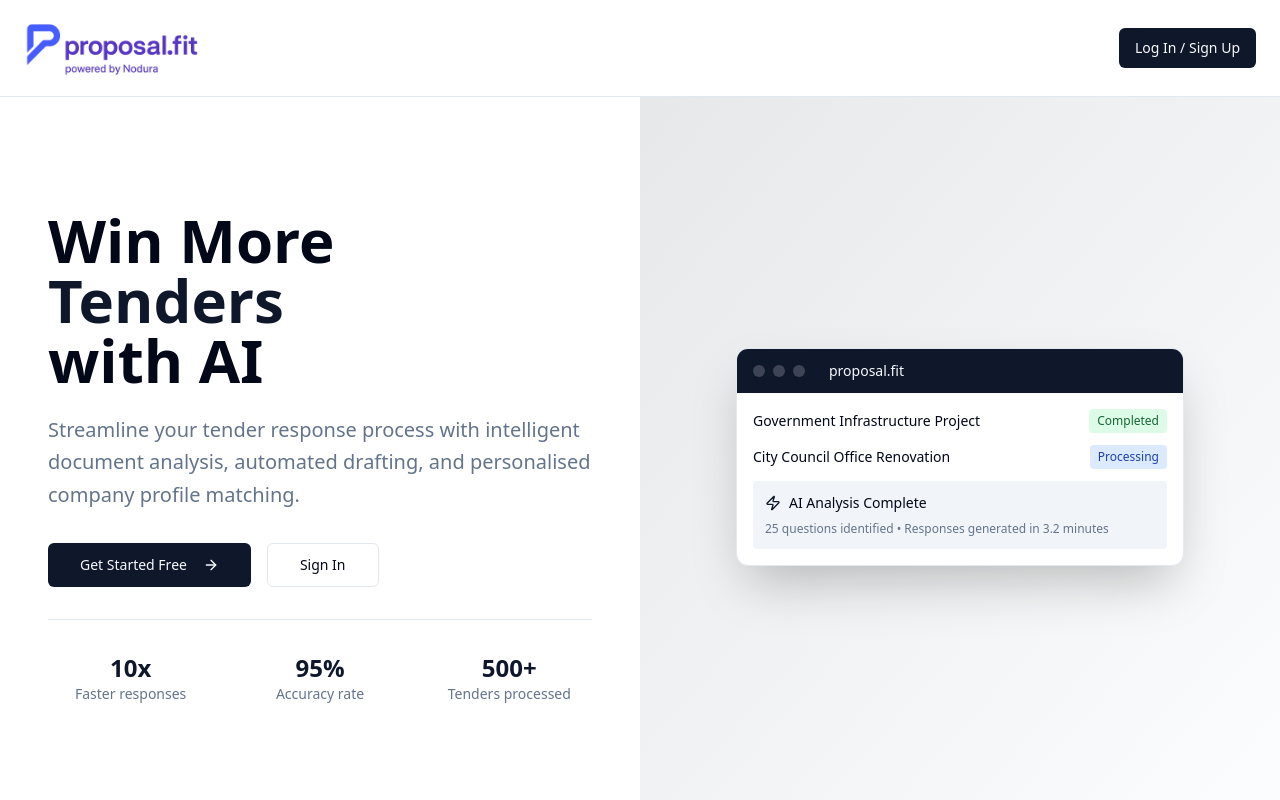
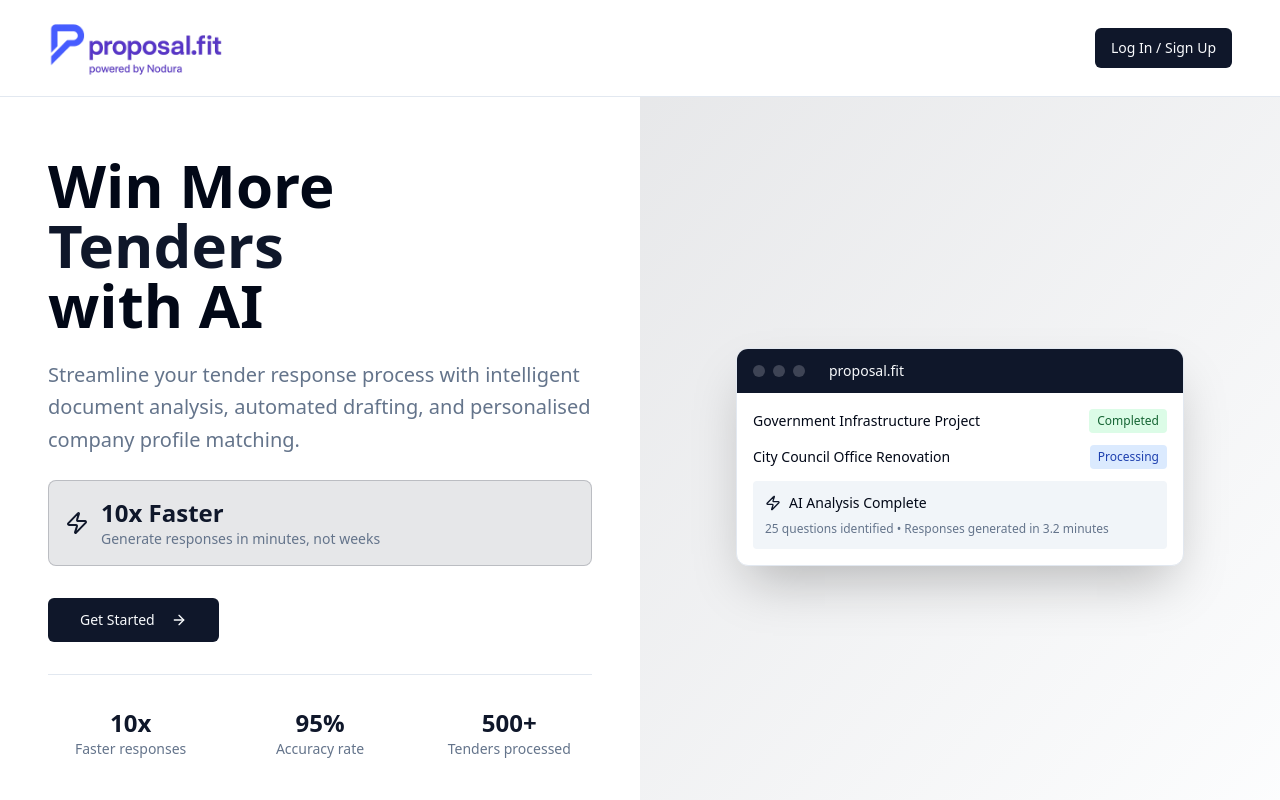
Before and after one commit to jontycasson/tender-scribe-smart, a React (Vite) app: page / in a window 1280 px wide. Shown: the top 800 px of the page. Built offline with nearby package versions, Linux system fonts and the light colour scheme.

Commit message:
Refactor homepage for clarity

```diff
--- a/src/components/Navigation.tsx
+++ b/src/components/Navigation.tsx
@@ -36,7 +36,7 @@ export const Navigation = ({ showNewTenderButton = false }: NavigationProps) =>
 
   return (
     <header className="border-b bg-card">
-      <div className="max-w-7xl mx-auto px-6 py-4">
+      <div className="max-w-7xl mx-auto px-6 lg:px-12 py-4">
         <div className="flex items-center justify-between">
           <div className="flex items-center">
             <Link to="/" className="flex items-center hover:opacity-80 transition-opacity">
--- a/src/components/homepage/SplitHeroVariant.tsx
+++ b/src/components/homepage/SplitHeroVariant.tsx
@@ -29,20 +29,28 @@ export const SplitHeroVariant = () => {
               with AI
             </h1>
 
-            <p className="text-xl text-muted-foreground mb-8 leading-relaxed">
+            <p className="text-xl text-muted-foreground mb-6 leading-relaxed">
               Streamline your tender response process with intelligent document analysis,
               automated drafting, and personalised company profile matching.
             </p>
 
+            {/* Speed Highlight */}
+            <div className="bg-primary/10 border border-primary/20 rounded-lg p-4 mb-8">
+              <div className="flex items-center gap-3">
+                <Zap className="h-6 w-6 text-primary" />
+                <div>
+                  <div className="text-2xl font-bold text-primary">10x Faster</div>
+                  <div className="text-sm text-muted-foreground">Generate responses in minutes, not weeks</div>
+                </div>
+              </div>
+            </div>
+
             <div className="flex flex-col sm:flex-row gap-4 mb-8">
               <Button asChild size="lg">
                 <Link to="/auth">
-                  Get Started Free
+                  Get Started
                   <ArrowRight className="ml-2 h-5 w-5" />
                 </Link>
-              </Button>
-              <Button variant="outline" size="lg" onClick={handleDashboardClick}>
-                {user ? "View Dashboard" : "Sign In"}
               </Button>
             </div>
 
```
